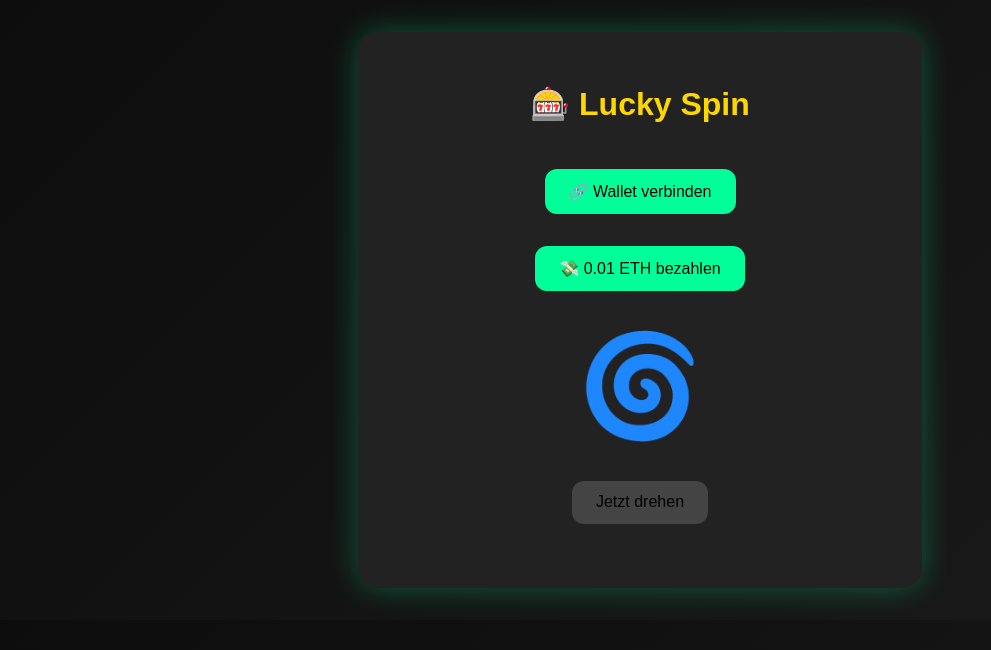
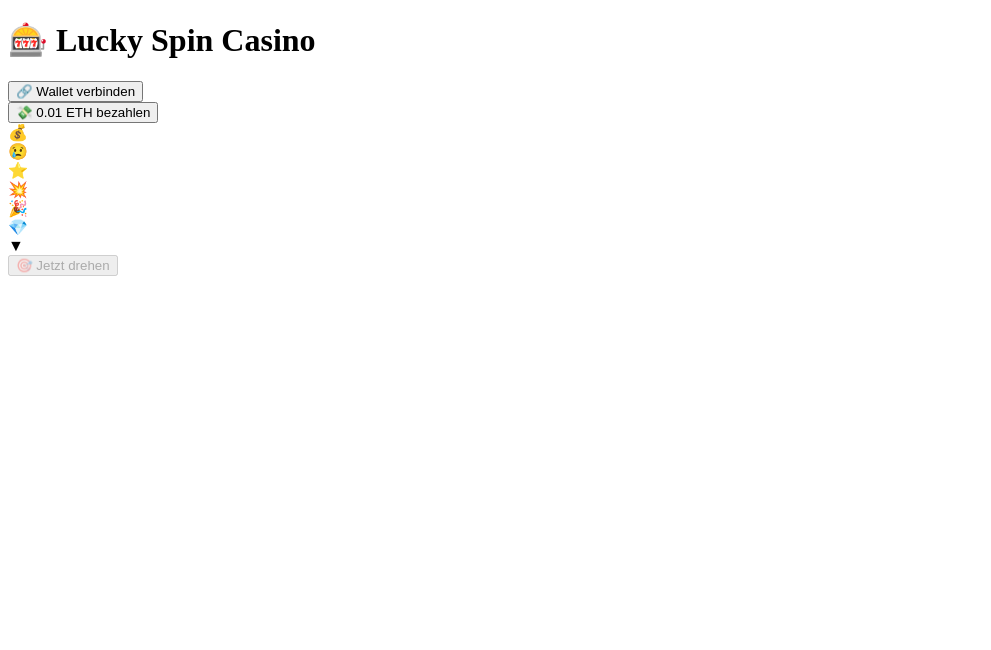
Before and after one commit to Mimuverse/luckygames-spin, a plain HTML site: page index.html in a window 1280 px wide. Shown: the whole page, without its empty margins (0-991 px from the left). Drawn offline with nearby package versions, Linux system fonts and the light colour scheme.

Commit message:
Add files via upload

```diff
--- a/index.html
+++ b/index.html
@@ -3,115 +3,42 @@
 <head>
   <meta charset="UTF-8" />
   <meta name="viewport" content="width=device-width, initial-scale=1.0" />
-  <title>Lucky Spin ETH</title>
+  <title>Lucky Spin Casino</title>
   <link rel="stylesheet" href="style.css" />
-  <script src="https://cdn.jsdelivr.net/npm/ethers/dist/ethers.min.js"></script>
 </head>
 <body>
   <div class="container">
-    <h1>🎰 Lucky Spin</h1>
-    <button id="connectWallet">🔗 Wallet verbinden</button>
-    <div id="walletAddress"></div>
+    <h1>🎰 Lucky Spin Casino</h1>
 
-    <button id="payButton">💸 0.01 ETH bezahlen</button>
-    <div id="paymentStatus"></div>
+    <div class="wallet-section">
+      <button id="connectWallet">🔗 Wallet verbinden</button>
+      <div id="walletAddress"></div>
+    </div>
 
-    <div id="wheel" class="wheel">🌀</div>
-    <button id="spinButton" disabled>Jetzt drehen</button>
+    <div class="payment-section">
+      <button id="payButton">💸 0.01 ETH bezahlen</button>
+      <div id="paymentStatus"></div>
+    </div>
 
-    <div id="result"></div>
+    <div class="wheel-wrapper">
+      <div id="wheel" class="wheel">
+        <div class="slice">💰</div>
+        <div class="slice">😢</div>
+        <div class="slice">⭐</div>
+        <div class="slice">💥</div>
+        <div class="slice">🎉</div>
+        <div class="slice">💎</div>
+      </div>
+      <div class="marker">▼</div>
+    </div>
+
+    <div class="action">
+      <button id="spinButton" disabled>🎯 Jetzt drehen</button>
+      <div id="result"></div>
+    </div>
   </div>
 
-  <script>
-    let userAddress;
-
-    document.getElementById("connectWallet").addEventListener("click", async () => {
-      if (window.ethereum) {
-        const provider = new ethers.providers.Web3Provider(window.ethereum);
-        await provider.send("eth_requestAccounts", []);
-        const signer = provider.getSigner();
-        userAddress = await signer.getAddress();
-        document.getElementById("walletAddress").innerText = `Verbunden: ${userAddress}`;
-      } else {
-        alert("MetaMask nicht gefunden.");
-      }
-    });
-
-    document.getElementById("payButton").addEventListener("click", async () => {
-      if (!userAddress) return alert("Bitte zuerst Wallet verbinden.");
-      const provider = new ethers.providers.Web3Provider(window.ethereum);
-      const signer = provider.getSigner();
-
-      try {
-        const tx = await signer.sendTransaction({
-          to: "0x648b728D2A4F1De90036276951fc56d3dB1bE094", // deine ETH-Adresse
-          value: ethers.utils.parseEther("0.01")
-        });
-        document.getElementById("paymentStatus").innerText = "Zahlung gesendet. Warte auf Bestätigung...";
-        await tx.wait();
-        document.getElementById("paymentStatus").innerText = "Zahlung erfolgreich! Jetzt drehen!";
-        document.getElementById("spinButton").disabled = false;
-      } catch (err) {
-        document.getElementById("paymentStatus").innerText = "Zahlung fehlgeschlagen.";
-        console.error(err);
-      }
-    });
-
-    document.getElementById("spinButton").addEventListener("click", () => {
-      const results = ["💰 0.01 ETH", "😢 Leider nichts", "🎉 0.05 ETH", "⭐ 0.10 ETH"];
-      const wheel = document.getElementById("wheel");
-      wheel.style.animation = "spin 2s ease-out";
-      setTimeout(() => {
-        wheel.style.animation = "none";
-        const result = results[Math.floor(Math.random() * results.length)];
-        document.getElementById("result").innerText = `Dein Gewinn: ${result}`;
-      }, 2000);
-    });
-  </script>
-
-  <style>
-    body {
-      font-family: sans-serif;
-      background: linear-gradient(135deg, #0d0d0d, #1a1a1a);
-      color: #fff;
-      text-align: center;
-      margin: 0;
-      padding: 2em;
-    }
-    .container {
-      max-width: 500px;
-      margin: auto;
-      padding: 2em;
-      background-color: #222;
-      border-radius: 20px;
-      box-shadow: 0 0 30px rgba(0, 255, 150, 0.3);
-    }
-    button {
-      background: #00ff99;
-      border: none;
-      padding: 0.8em 1.5em;
-      margin: 1em 0.3em;
-      border-radius: 12px;
-      font-size: 1em;
-      cursor: pointer;
-      transition: background 0.2s;
-    }
-    button:hover {
-      background: #00cc7a;
-    }
-    #wheel {
-      font-size: 100px;
-      margin: 20px 0;
-      transition: transform 2s ease-out;
-    }
-    @keyframes spin {
-      0% { transform: rotate(0deg); }
-      100% { transform: rotate(3600deg); }
-    }
-    #result, #paymentStatus {
-      margin-top: 1em;
-      font-weight: bold;
-    }
-  </style>
+  <script src="wallet.js"></script>
+  <script src="script.js"></script>
 </body>
 </html>
--- a/style.css
+++ b/style.css
@@ -1,52 +1,14 @@
-body {
-  background: #0e0e0e;
-  color: #fff;
-  font-family: 'Segoe UI', sans-serif;
-  text-align: center;
-  margin: 0;
-  padding: 0;
-}
+const wheel = document.getElementById("wheel");
+const spinBtn = document.getElementById("spinButton");
+const resultDiv = document.getElementById("result");
 
-.container {
-  max-width: 400px;
-  margin: 50px auto;
-  padding: 20px;
-  background: #1c1c1c;
-  border-radius: 12px;
-  box-shadow: 0 0 20px rgba(255, 255, 255, 0.05);
-}
+spinBtn.addEventListener("click", () => {
+  const deg = 3600 + Math.floor(Math.random() * 360);
+  wheel.style.transform = `rotate(${deg}deg)`;
 
-h1 {
-  margin-bottom: 30px;
-  color: #ffd700;
-}
-
-.section, .wheel-section {
-  margin-bottom: 25px;
-}
-
-button {
-  background: #ffd700;
-  color: #000;
-  border: none;
-  padding: 12px 20px;
-  border-radius: 6px;
-  cursor: pointer;
-  font-size: 1rem;
-  transition: all 0.3s ease;
-}
-
-button:disabled {
-  background: #444;
-  cursor: not-allowed;
-}
-
-button:hover:not(:disabled) {
-  background: #ffb700;
-}
-
-#wheel {
-  font-size: 100px;
-  margin: 20px 0;
-  transition: transform 2s ease-out;
-}
+  setTimeout(() => {
+    const outcomes = ["💰 Gewinn", "😢 Niete", "⭐ 0.05 ETH", "💥 Jackpot", "🎉 Bonus", "💎 0.1 ETH"];
+    const outcome = outcomes[Math.floor(Math.random() * outcomes.length)];
+    resultDiv.innerText = `🎉 Ergebnis: ${outcome}`;
+  }, 3000);
+});
```
